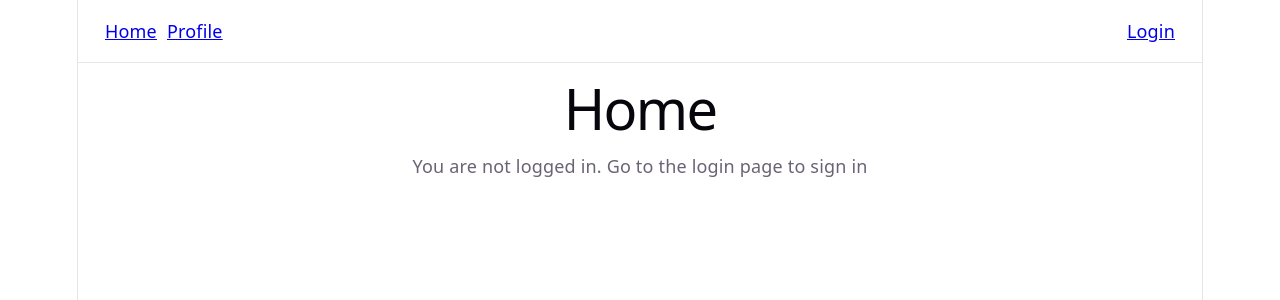
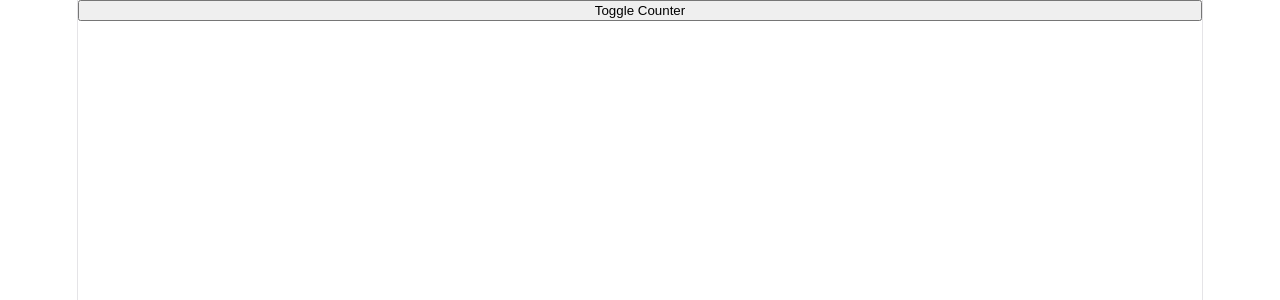
Before and after one commit to Ohene-Nat/React-lesson, a React (Vite) app: page / in a window 1280 px wide. Shown: the top 300 px of the page. Built offline with nearby package versions, Linux system fonts and the light colour scheme.

Commit message:
created a counter button

```diff
--- a/src/App.jsx
+++ b/src/App.jsx
@@ -1,8 +1,9 @@
+import { useState } from "react";
 import "./App.css";
 // import SignUpForm from "./component/SignUpForm.jsx";
-import { Routes, Route } from "react-router-dom";
-import { Link } from "react-router-dom";
-import { useState } from "react";
+// import { Routes, Route } from "react-router-dom";
+// import { Link } from "react-router-dom";
+// import { useState } from "react";
 
 // function App() {
 //   const [name, setName] = useState("");
@@ -46,103 +47,122 @@ import { useState } from "react";
 //   );
 // }
 
-function Navbar() {
+// function Navbar() {
+//   return (
+//     <header
+//       style={{
+//         padding: "1rem 1.5rem",
+//         marginBottom: "1rem",
+//         borderBottom: "1px solid #e5e7eb",
+//         display: "flex",
+//         justifyContent: "space-between",
+//       }}
+//     >
+//       <nav style={{ display: "flex", gap: "10px" }}>
+//         <Link to="/">Home</Link>
+//         <Link to="/profile">Profile</Link>
+//       </nav>
+
+//       <div>
+//         <Link to="/login">Login</Link>
+//       </div>
+//     </header>
+//   );
+// }
+
+// function HomePage() {
+//   return (
+//     <div style={{ padding: "0 1.5rem" }}>
+//       <h1>Home</h1>
+//       <p>You are not logged in. Go to the login page to sign in</p>
+//     </div>
+//   );
+// }
+
+// function LoginPage() {
+//   const [name, setName] = useState("");
+
+//   function handleSubmit(e) {
+//     e.preventDefault();
+//     if (!name.trim()) return;
+//     alert(`Logged in as ${name}`);
+//   }
+
+//   return (
+//     <div style={{ padding: "0 1.5rem" }}>
+//       <h1>Login</h1>
+//       <form onSubmit={handleSubmit} style={{ marginTop: "1rem" }}>
+//         <label htmlFor="name">
+//           Name
+//           <input
+//             id="name"
+//             type="text"
+//             placeholder="Type any Name..."
+//             value={name}
+//             onChange={(e) => setName(e.target.value)}
+//             style={{ marginLeft: "0.5rem" }}
+//           />
+//         </label>
+//         <button type="submit" style={{ marginLeft: "0.5rem" }}>
+//           Login
+//         </button>
+//       </form>
+//     </div>
+//   );
+// }
+
+// function AboutPage() {
+//   return (
+//     <div style={{ padding: "0 1.5rem" }}>
+//       <h1>About Us</h1>
+//       <p>This is the about page of our React application.</p>
+//     </div>
+//   );
+// }
+
+// function ProfilePage() {
+//   return (
+//     <div style={{ padding: "0 1.5rem" }}>
+//       <h1>Profile</h1>
+//       <p>This is the user profile page.</p>
+//     </div>
+//   );
+// }
+
+// function App() {
+//   return (
+//     <div>
+//       <Navbar />
+//       <Routes>
+//         <Route path="/" element={<HomePage />} />
+//         <Route path="/about" element={<AboutPage />} />
+//         <Route path="/login" element={<LoginPage />} />
+//         <Route path="/profile" element={<ProfilePage />} />
+//         <Route path="*" element={<h1>404 Not Found</h1>} />
+//       </Routes>
+//     </div>
+//   );
+// }
+
+function App() {
+  const [showCounter, setShowCounter] = useState(false);
+
   return (
-    <header
-      style={{
-        padding: "1rem 1.5rem",
-        marginBottom: "1rem",
-        borderBottom: "1px solid #e5e7eb",
-        display: "flex",
-        justifyContent: "space-between",
-      }}
-    >
-      <nav style={{ display: "flex", gap: "10px" }}>
-        <Link to="/">Home</Link>
-        <Link to="/profile">Profile</Link>
-      </nav>
-
-      <div>
-        <Link to="/login">Login</Link>
-      </div>
-    </header>
+    <>
+      <button onClick={() => setShowCounter(!showCounter)}>Toggle Counter</button>
+      {showCounter && (
+        <button onClick={() => setCount(count + 1)}>{count}</button>
+      )}
+    </>
   );
 }
 
-function HomePage() {
+function Counter() {
+  const [count, setCount] = useState(0);
+
   return (
-    <div style={{ padding: "0 1.5rem" }}>
-      <h1>Home</h1>
-      <p>You are not logged in. Go to the login page to sign in</p>
-    </div>
+    <button onClick={() => setCount(count + 1)}>{count}</button>
   );
 }
 
-function LoginPage() {
-  const [name, setName] = useState("");
-
-  function handleSubmit(e) {
-    e.preventDefault();
-    if (!name.trim()) return;
-    alert(`Logged in as ${name}`);
-  }
-
-  return (
-    <div style={{ padding: "0 1.5rem" }}>
-      <h1>Login</h1>
-      <form onSubmit={handleSubmit} style={{ marginTop: "1rem" }}>
-        <label htmlFor="name">
-          Name
-          <input
-            id="name"
-            type="text"
-            placeholder="Type any Name..."
-            value={name}
-            onChange={(e) => setName(e.target.value)}
-            style={{ marginLeft: "0.5rem" }}
-          />
-        </label>
-        <button type="submit" style={{ marginLeft: "0.5rem" }}>
-          Login
-        </button>
-      </form>
-    </div>
-  );
-}
-
-function AboutPage() {
-  return (
-    <div style={{ padding: "0 1.5rem" }}>
-      <h1>About Us</h1>
-      <p>This is the about page of our React application.</p>
-    </div>
-  );
-}
-
-function ProfilePage() {
-  return (
-    <div style={{ padding: "0 1.5rem" }}>
-      <h1>Profile</h1>
-      <p>This is the user profile page.</p>
-    </div>
-  );
-}
-
-function App() {
-  return (
-    <div>
-      <Navbar />
-      <Routes>
-        <Route path="/" element={<HomePage />} />
-        <Route path="/about" element={<AboutPage />} />
-        <Route path="/login" element={<LoginPage />} />
-        <Route path="/profile" element={<ProfilePage />} />
-        <Route path="*" element={<h1>404 Not Found</h1>} />
-      </Routes>
-    </div>
-  );
-}
-
-
-
 export default App;
```
